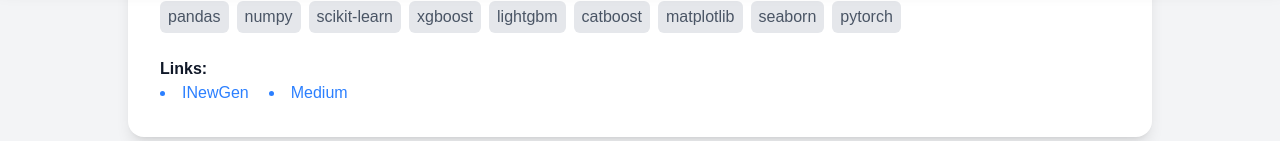
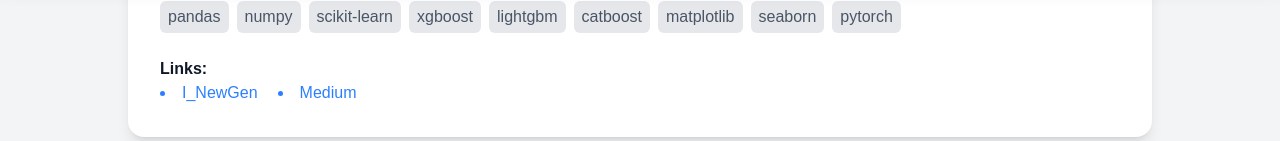
Before and after one commit to Datchthana1/MyResumeWebApplication, a Next.js app: page /Experience in a window 1280 px wide. Shown: the part 811-952 px from the top of the page. Built offline with nearby package versions, Linux system fonts and the light colour scheme.

Commit message:
EditedPages-Links

```diff
--- a/app/Experience/page.jsx
+++ b/app/Experience/page.jsx
@@ -7,6 +7,7 @@
 import ExperienceList from "@/components/ExperienceList";
 import Lightbox from "@/components/LightBox";
 import GLS_Logo2 from "@/assets/GLS_Logo2.jpg";
+import GLS_Vibe from "@/assets/GLS_Vibe.jpg";
 
 const Page = () => {
   const [lightbox, setLightbox] = useState({ isOpen: false, src: null });
@@ -28,7 +29,7 @@
         "pytorch",
       ],
       link: {
-        INewGen:
+        I_NewGen:
           "https://www.wu.ac.th/index.php/th/news/25143/index.html?utm_source=chatgpt.com",
         Medium:
           "https://medium.com/@kaiza941/%E0%B8%AD%E0%B8%B8%E0%B8%9B%E0%B8%81%E0%B8%A3%E0%B8%93%E0%B9%8C%E0%B8%A7%E0%B8%B1%E0%B8%94%E0%B8%84%E0%B8%A7%E0%B8%B2%E0%B8%A1%E0%B9%80%E0%B8%88%E0%B9%87%E0%B8%9A%E0%B8%9B%E0%B8%A7%E0%B8%94-728d043f6af1",
@@ -39,7 +40,7 @@
       description:
         "ผลงานผมได้ฝึกงานกับบริษัท Greenline Synergy Co., Ltd. ในตำแหน่ง Data Engineer โดยมีหน้าที่หลักในการพัฒนาระบบประมวลผลทางการเงิน และระบบประมวลผลข้อมูลขนาดใหญ่ให้กับโรงพยาบาล เพื่อจัดการข้อมูลขนาดใหญ่จากแหล่งต่างๆ ให้เป็นระบบและพร้อมใช้งานสำหรับการวิเคราะห์ข้อมูล นอกจากนี้ ผมยังมีส่วนร่วมในการตรวจสอบและยืนยันความถูกต้องของข้อมูล (Data Validation) เพื่อให้มั่นใจว่าข้อมูลที่นำมาใช้มีคุณภาพสูง และได้พัฒนาระบบแชทบอทสำหรับช่วยเหลือทีมงานทางการแพทย์ในการทำงานด้านการเข้ารหัสข้อมูลทางการแพทย์ (Medical Coding) จาก Google Cloud Platform ซึ่งช่วยเพิ่มประสิทธิภาพในการทำงานและลดข้อผิดพลาดในการป้อนข้อมูล",
       Tools: ["SQL", "Google Cloud Platform", "DataForm", "VertexAI"],
-      picture: [GLS_Logo2],
+      picture: [GLS_Logo2, GLS_Vibe],
     },
   };
 
```
Also changed, not shown: assets/GLS_Vibe.jpg (added), assets/GLS_Vibe2.jpg (added).
